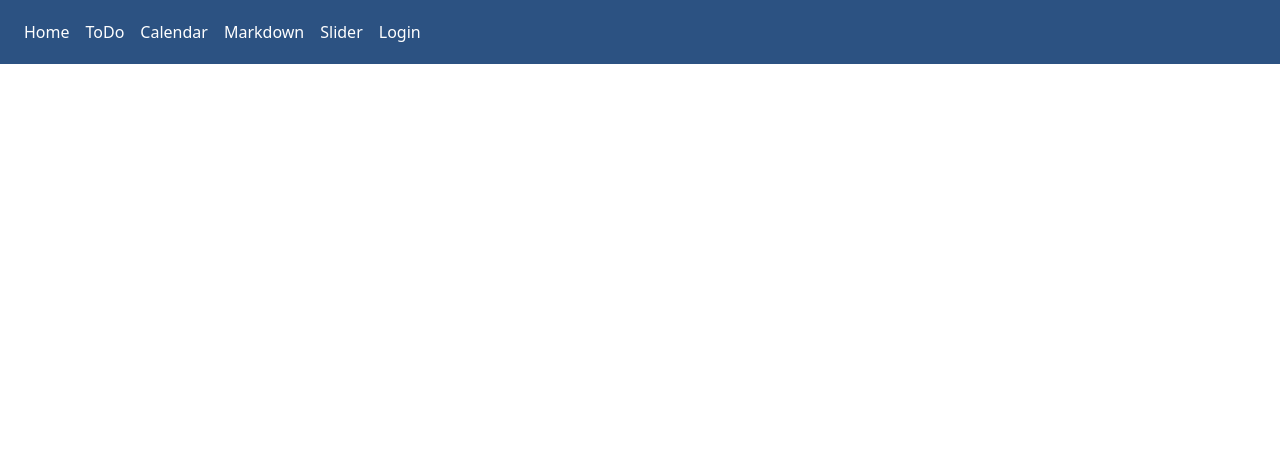
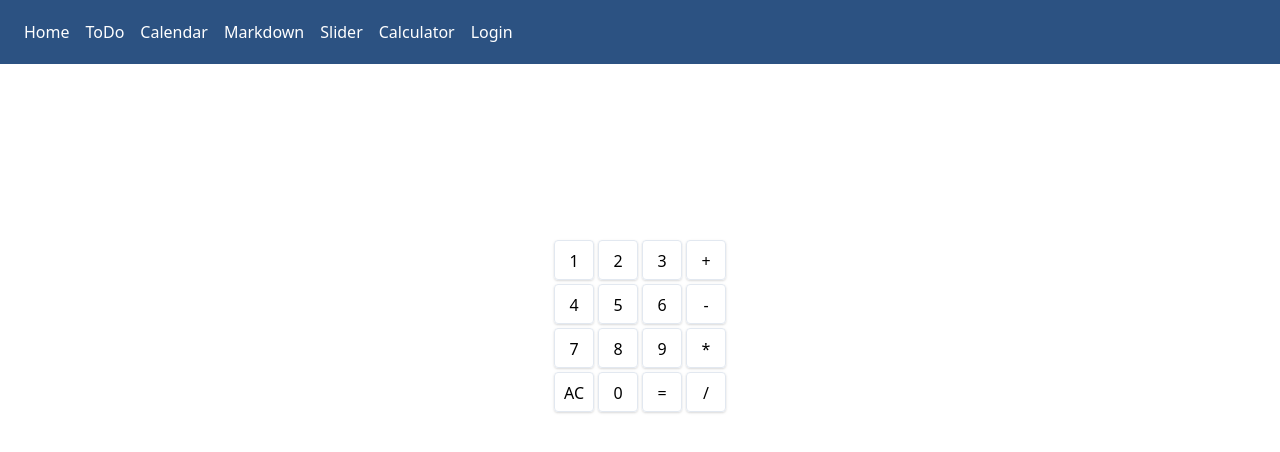
Before and after one commit to mojiwa/vue3-sandbox, a Vue app: page /calculator in a window 1280 px wide. Shown: the top 452 px of the page. Built offline with nearby package versions, Linux system fonts and the light colour scheme.

Commit message:
create calculator app

```diff
--- a/src/components/AppHeader.vue
+++ b/src/components/AppHeader.vue
@@ -24,6 +24,7 @@ export default {
         { title: 'Calendar', to: '/calendar' },
         { title: 'Markdown', to: '/markdown' },
         { title: 'Slider', to: '/slider' },
+        { title: 'Calculator', to: '/calculator' },
       ],
     };
   },
--- /dev/null
+++ b/src/components/Calculator.vue
@@ -0,0 +1,102 @@
+<template>
+    <div class="flex w-full">
+        <div class="m-auto">
+            <div class="text-3xl text-right mt-10 mb-2 w-32 h-16 overflow-x-scroll" style="direction:rtl">
+                {{ currentNumber }}
+            </div>
+            <div class="h-6">
+                <small v-if="selectedOperation">{{ previousNumber }} {{ selectedOperation}} {{ currentNumber }}</small>
+            </div>
+            <div class="grid grid-cols-4 gap-1">
+                <button @click="pressed(1)" class="p-2 w-10 h-10 border rounded shadow">1</button>
+                <button @click="pressed(2)" class="p-2 w-10 h-10 border rounded shadow">2</button>
+                <button @click="pressed(3)" class="p-2 w-10 h-10 border rounded shadow">3</button>
+                <button @click="pressed('+')" class="p-2 w-10 h-10 border rounded shadow">+</button>
+                <button @click="pressed(4)" class="p-2 w-10 h-10 border rounded shadow">4</button>
+                <button @click="pressed(5)" class="p-2 w-10 h-10 border rounded shadow">5</button>
+                <button @click="pressed(6)" class="p-2 w-10 h-10 border rounded shadow">6</button>
+                <button @click="pressed('-')" class="p-2 w-10 h-10 border rounded shadow">-</button>
+                <button @click="pressed(7)" class="p-2 w-10 h-10 border rounded shadow">7</button>
+                <button @click="pressed(8)" class="p-2 w-10 h-10 border rounded shadow">8</button>
+                <button @click="pressed(9)" class="p-2 w-10 h-10 border rounded shadow">9</button>
+                <button @click="pressed('*')" class="p-2 w-10 h-10 border rounded shadow">*</button>
+                <button @click="pressed('AC')" class="p-2 w-10 h-10 border rounded shadow">AC</button>
+                <button @click="pressed(0)" class="p-2 w-10 h-10 border rounded shadow">0</button>
+                <button @click="pressed('=')" class="p-2 w-10 h-10 border rounded shadow">=</button>
+                <button @click="pressed('/')" class="p-2 w-10 h-10 border rounded shadow">/</button>
+            </div>
+        </div>
+    </div>
+</template>
+
+<script>
+import { onMounted, onUnmounted, ref } from 'vue';
+export default {
+    setup() {
+        const operations = ['+', '-', '*', '/'];
+        const currentNumber = ref('');
+        const previousNumber = ref('');
+        const selectedOperation = ref('');
+        const equalsWasPressed = ref(false);
+
+        function appendNumber(value) {
+            if (equalsWasPressed.value) {
+                equalsWasPressed.value = false;
+                currentNumber.value = '';
+            }
+            currentNumber.value = currentNumber.value + value;
+        }
+
+        function calculate() {
+            equalsWasPressed.value = true;
+            if (selectedOperation.value === '+')
+                currentNumber.value = parseInt(previousNumber.value) + parseInt(currentNumber.value);
+            if (selectedOperation.value === '*')
+                currentNumber.value = previousNumber.value * currentNumber.value;
+            if (selectedOperation.value === '-')
+                currentNumber.value = previousNumber.value - currentNumber.value;
+            if (selectedOperation.value === '/')
+                currentNumber.value = previousNumber.value / currentNumber.value;
+
+            selectedOperation.value = '';
+        }
+
+        function applyOperation(value) {
+            calculate();
+            equalsWasPressed.value = false;
+            previousNumber.value = currentNumber.value;
+            clear();
+            selectedOperation.value = value;
+        }
+
+        function clear() {
+            currentNumber.value = '';
+            selectedOperation.value = '';
+        }
+
+        function pressed(value) {
+            if (value === '=' || value === 'Enter') calculate();
+            else if (value === 'AC' || value === 'Backspace') clear();
+            else if (operations.includes(value)) applyOperation(value);
+            else if (!isNaN(parseInt(value)))
+                appendNumber(value);
+        }
+
+        const handleKeyDown = (e) => pressed(e.key);
+
+        onMounted(() => {
+            window.addEventListener('keydown', (e) => handleKeyDown(e));
+        });
+
+        onUnmounted(() => {
+            window.removeEventListener('keydown', (e) => handleKeyDown(e));
+        });
+
+        return { currentNumber, pressed, selectedOperation, previousNumber };
+    }
+}
+</script>
+
+<style>
+
+</style>
--- a/src/components/ToDo.vue
+++ b/src/components/ToDo.vue
@@ -3,13 +3,42 @@
     <li v-for='todo in localTodos' v-bind:key='todo'>
         {{ todo.text }}
     </li>
-    <input class='mt-2 w-1/2 px-2 border-2 border-solid border-black shadow-lg outline-none' placeholder='Add a new item' v-model='tempItem' @keydown='addToDo'>
-  <div class='mt-2'>Number of Items: {{ numberOfItems }}</div>
+    <input ref="inputRef" class='mt-2 w-1/2 px-2 border-2 border-solid border-black shadow-lg outline-none' placeholder='Add a new item' v-model='tempItem' @keydown='addToDo'>
+    <div class='mt-2'>Number of Items: {{ numberOfItems }}</div>
+    <div>Number of Items in Items: {{ itemCount }} </div>
   </div>
 </template>
 
 <script>
+import { onMounted, ref, computed } from 'vue';
 export default {
+  // setup() can be used instead of Created or BeforeCreated and everything can be defined (functions, state, etc)
+  // within there.
+  // Use ref to make things reactive.
+  setup() {
+    const inputRef = ref('');
+
+    const newItem = ref('');
+
+    const list = ref([
+      { name: 'fake' },
+      { name: 'real' },
+    ]);
+
+    function remove(index) {
+      list.value = list.value.filter((item, i) => i !== index);
+    }
+
+    const itemCount = computed({
+      get: () => list.value.length,
+    });
+
+    onMounted(() => {
+      inputRef.value.focus();
+    });
+
+    return { newItem, list, remove, inputRef, itemCount, }
+  },
   name: 'ToDo',
   props: {
     todoList:
--- a/src/router.js
+++ b/src/router.js
@@ -4,6 +4,7 @@ import Calendar from './components/Calendar';
 import Home from './components/Home';
 import Markdown from './components/Markdown';
 import Slider from './components/Slider';
+import Calculator from './components/Calculator';
 
 const todoList = [
     { text: 'Learn JavaScript' },
@@ -33,6 +34,10 @@ const routes = [
         path: '/slider',
         component: Slider
     },
+    {
+        path: '/calculator',
+        component: Calculator
+    },
 ];
 
 const router = createRouter({
```
